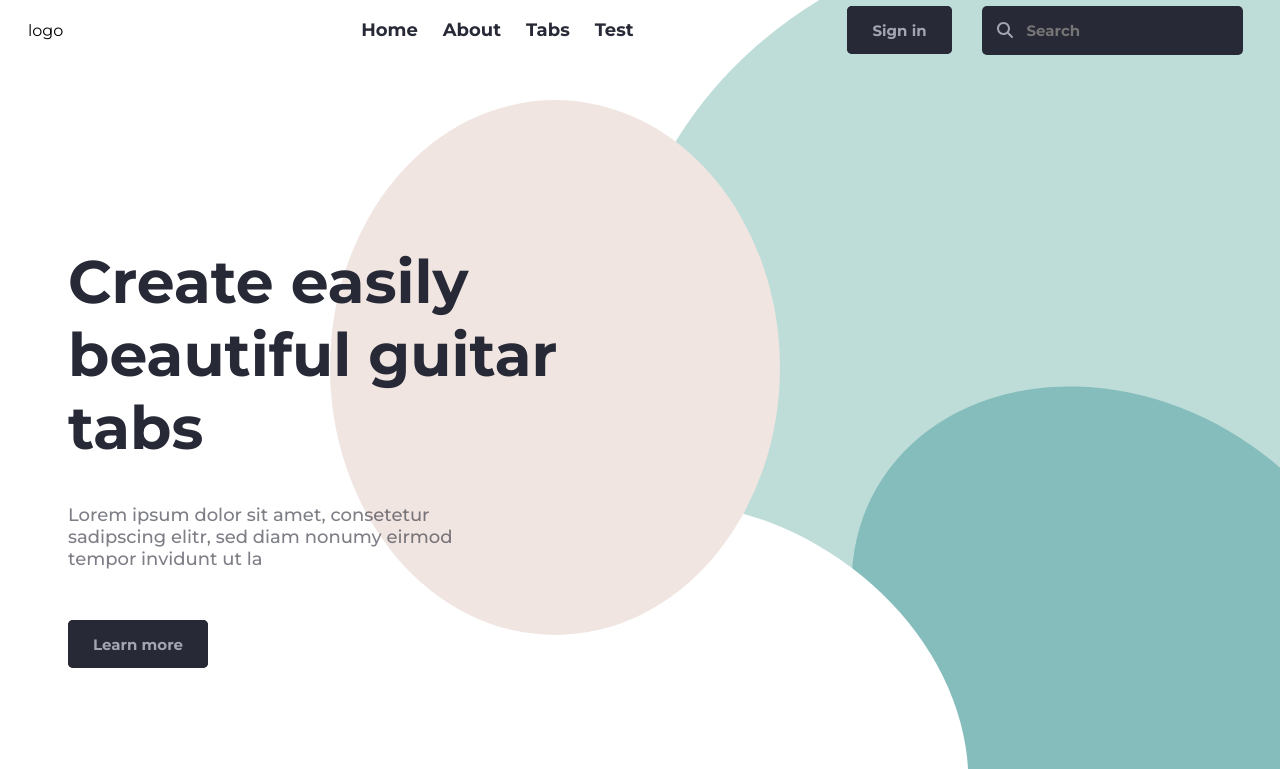
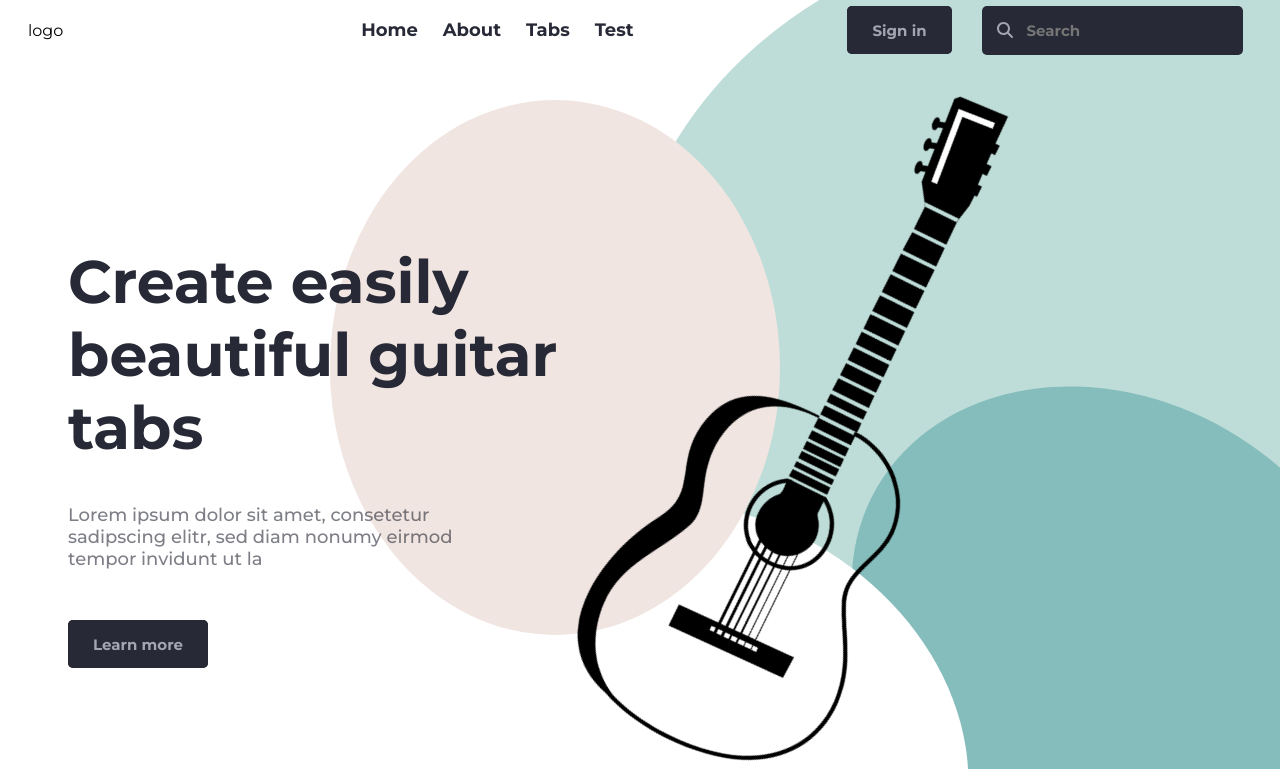
Before and after one commit to CactusNormal7/3b2-next, a Next.js app: page / in a window 1280 px wide. Shown: the top 769 px of the page. Built offline with nearby package versions, Linux system fonts and the light colour scheme; no server answers.

Commit message:
adding guitar svg

```diff
--- a/src/components/CirclesBg.tsx
+++ b/src/components/CirclesBg.tsx
@@ -10,6 +10,7 @@ export function CirclesBg() {
 			<div className="circle" id="circle1"></div>
 			<div className="circle" id="circle4"></div>
 			<div className="circle" id="circle3"></div>
+			<img src="guitar.svg" alt="" />
 		</>
 	);
 }
--- a/src/styles/CirclesBg.scss
+++ b/src/styles/CirclesBg.scss
@@ -41,6 +41,15 @@
   background-color: white;
 }
 
+img {
+  position: absolute;
+  right: 100px;
+  top: 100px;
+  width: 700px;
+  height: auto;
+  rotate: 60deg;
+}
+
 @media (max-width: 1050px) {
 
 }
```
Also changed, not shown: public/guitar.svg (added).
